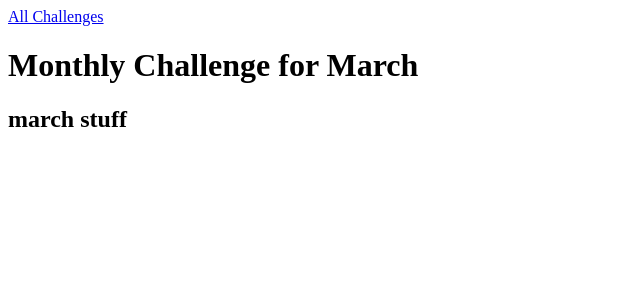
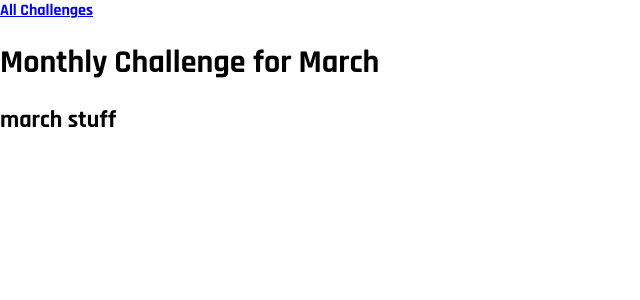
Before and after one commit to patrickhaetti/django-projects, a Django app: page /challenges/march in a window 1280 px wide. Shown: the top 300 px of the page, without its empty margins (0-640 px from the left). Run offline with Django 4.2, Linux system fonts and the light colour scheme.

Commit message:
chapter 48

```diff
--- a/monthly_challenges/monthly_challenges/settings.py
+++ b/monthly_challenges/monthly_challenges/settings.py
@@ -121,6 +121,10 @@ USE_TZ = True
 
 STATIC_URL = 'static/'
 
+STATICFILES_DIRS = [
+    BASE_DIR / "static"
+]
+
 # Default primary key field type
 # https://docs.djangoproject.com/en/4.2/ref/settings/#default-auto-field
 
--- /dev/null
+++ b/monthly_challenges/static/styles.css
@@ -0,0 +1,9 @@
+@import url('https://fonts.googleapis.com/css2?family=Rajdhani:wght@700&display=swap');
+
+html {
+    font-family: 'Rajdhani', sans-serif;
+}
+
+body {
+    margin: 0;
+}
--- a/monthly_challenges/templates/base.html
+++ b/monthly_challenges/templates/base.html
@@ -1,3 +1,6 @@
+{% load static %}
+
+
 <!DOCTYPE html>
 <html lang="en">
   <head>
@@ -8,6 +11,7 @@
         My Challenges
       {% endblock %}
     </title>
+    <link rel="stylesheet" href="{% static "styles.css" %}">
     {% block css_files %}{% endblock %}
   </head>
   <body>
```
